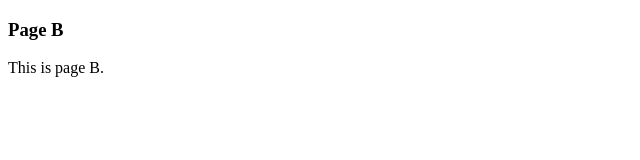
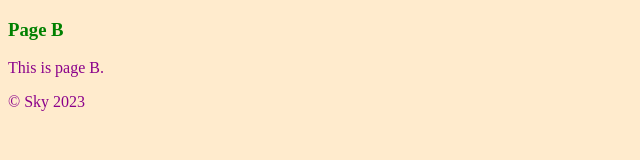
Before and after one commit to QA-Instructor/sea_c2_git_practice, a plain HTML site: page pageB.html in a window 1280 px wide. Shown: the whole page, without its empty margins (0-640 px from the left). Drawn offline with Linux system fonts and the light colour scheme.

Commit message:
Footer and h3 style created

```diff
--- a/pageB.html
+++ b/pageB.html
@@ -4,9 +4,13 @@
     <meta charset="UTF-8">
     <meta name="viewport" content="width=device-width, initial-scale=1.0">
     <title>Page B</title>
+    <link rel="stylesheet" href="styles/styles.css">
 </head>
 <body>
     <h3>Page B</h3>
     <p>This is page B.</p>
+    <footer>
+        <p>&copy; Sky 2023</p>
+    </footer>
 </body>
 </html>
--- a/styles/styles.css
+++ b/styles/styles.css
@@ -3,3 +3,6 @@ body {
     background-color: blanchedalmond;
     color: darkmagenta;
 }
+h3  {
+    color: green;
+}
```
